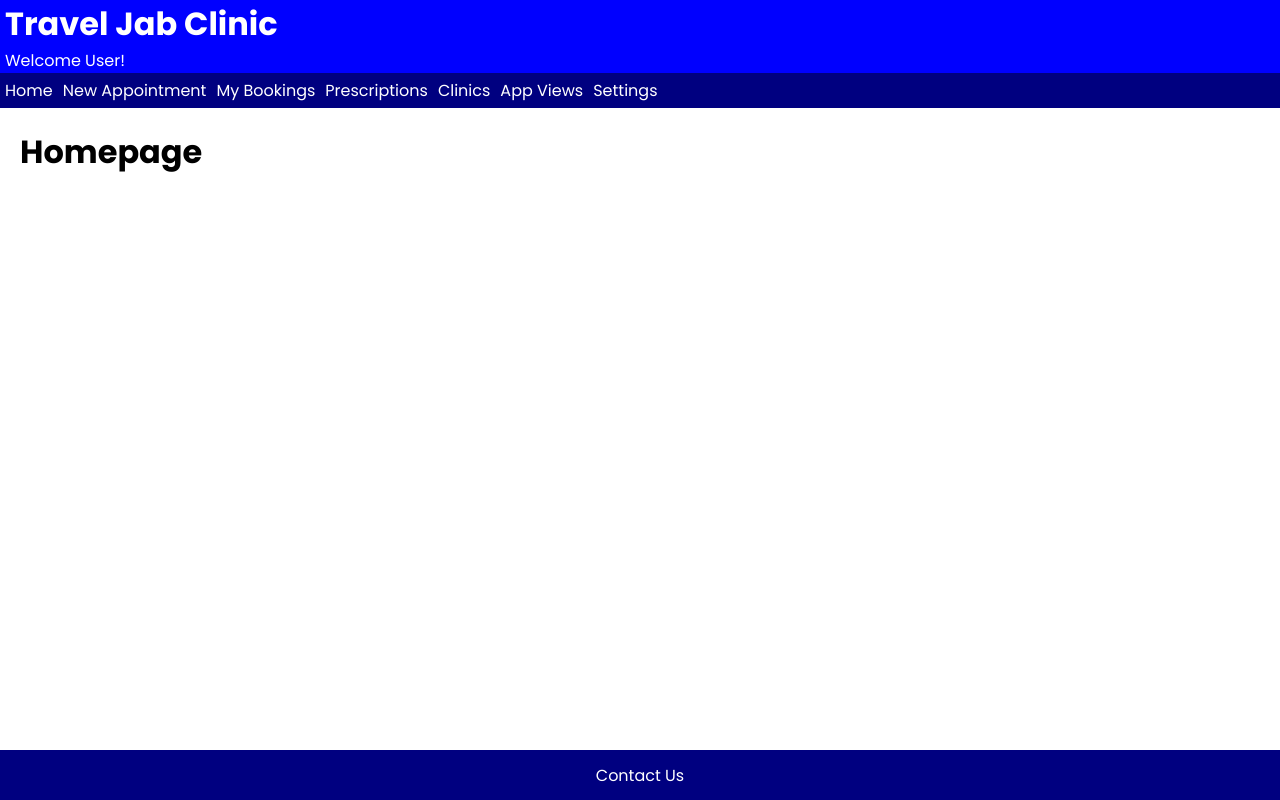
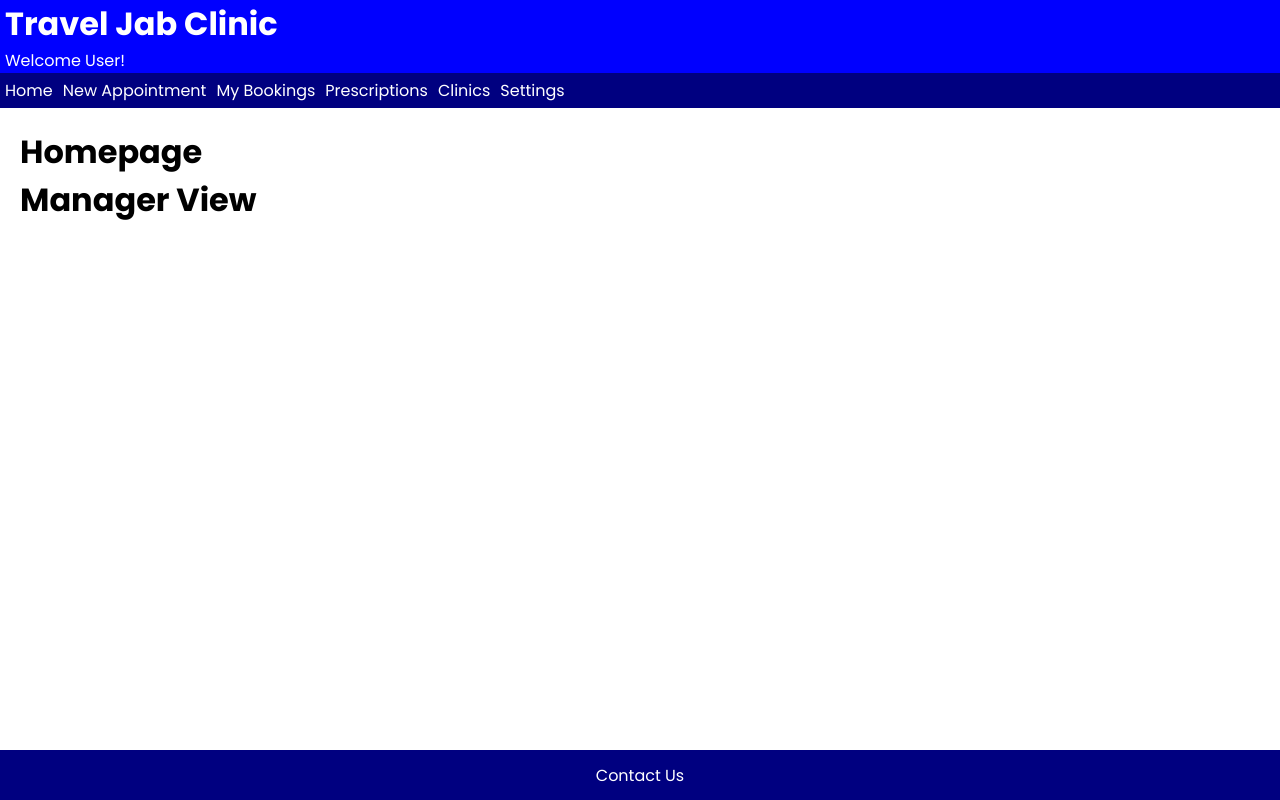
Before and after one commit to Elijah-Obiago/group66-database-coursework-Y2, a React (Vite) app: page / in a window 1280 px wide. Built offline with nearby package versions, Linux system fonts and the light colour scheme.

Commit message:
AppViews deleted + nav bar edited + clinic form amended

```diff
--- a/src/App.jsx
+++ b/src/App.jsx
@@ -2,7 +2,6 @@ import { BrowserRouter, Routes, Route } from "react-router-dom";
 import Layout from "./components/layout/Layout.jsx";
 import Home from "./components/views/Home.jsx";
 import Clinics from "./components/views/Clinics.jsx";
-import AppViews from "./components/views/AppViews.jsx";
 import PageNotFound from "./components/views/404.jsx";
 
 function App() {
@@ -14,7 +13,6 @@ function App() {
         <Routes>
           <Route path="/" element={<Home />} />
           <Route path="/clinics" element={<Clinics />} />
-          <Route path="/appviews" element={<AppViews />} />
           <Route path="*" element={<PageNotFound />} />
         </Routes>
       </Layout>
--- a/src/components/entity/Clinic/ClinicForm.jsx
+++ b/src/components/entity/Clinic/ClinicForm.jsx
@@ -4,7 +4,6 @@ import Spacer from "../../UI/Spacer.jsx";
 import "./ClinicForm.scss";
 
 const initialClinic = {
-  ClinicID: 0,
   ClinicName: "",
   ClinicPostcode: "",
   ClinicAddress: "",
--- a/src/components/layout/NavBar.jsx
+++ b/src/components/layout/NavBar.jsx
@@ -25,10 +25,6 @@ function NavBar() {
       </div>
 
       <div className="navItem">
-        <NavLink to="/appviews">App Views</NavLink>
-      </div>
-
-      <div className="navItem">
         <NavLink to="/settings">Settings</NavLink>
       </div>
     </nav>
--- a/src/components/views/AppViews.jsx
+++ /dev/null
@@ -1,7 +0,0 @@
-import "./AppViews.scss";
-
-function AppViews() {
-  return <h2>Manager View</h2>;
-}
-
-export default AppViews;
--- a/src/components/views/Home.jsx
+++ b/src/components/views/Home.jsx
@@ -1,7 +1,12 @@
 import "./Home.scss";
 
 function Home() {
-  return <h1>Homepage</h1>;
+  return (
+    <>
+      <h1>Homepage</h1>
+      <h1>Manager View</h1>
+    </>
+  );
 }
 
 export default Home;
```
Also changed, not shown: src/components/views/AppViews.scss (deleted).
